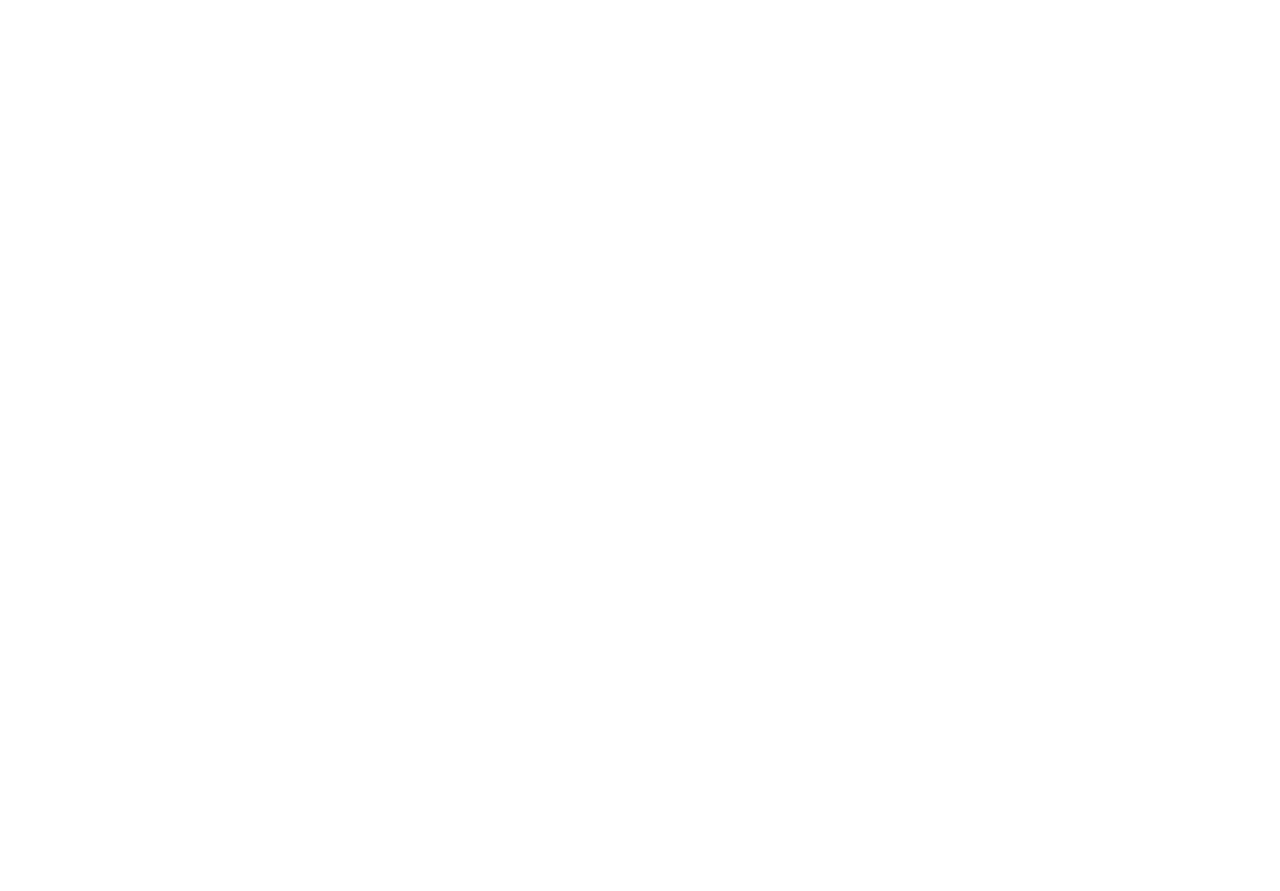
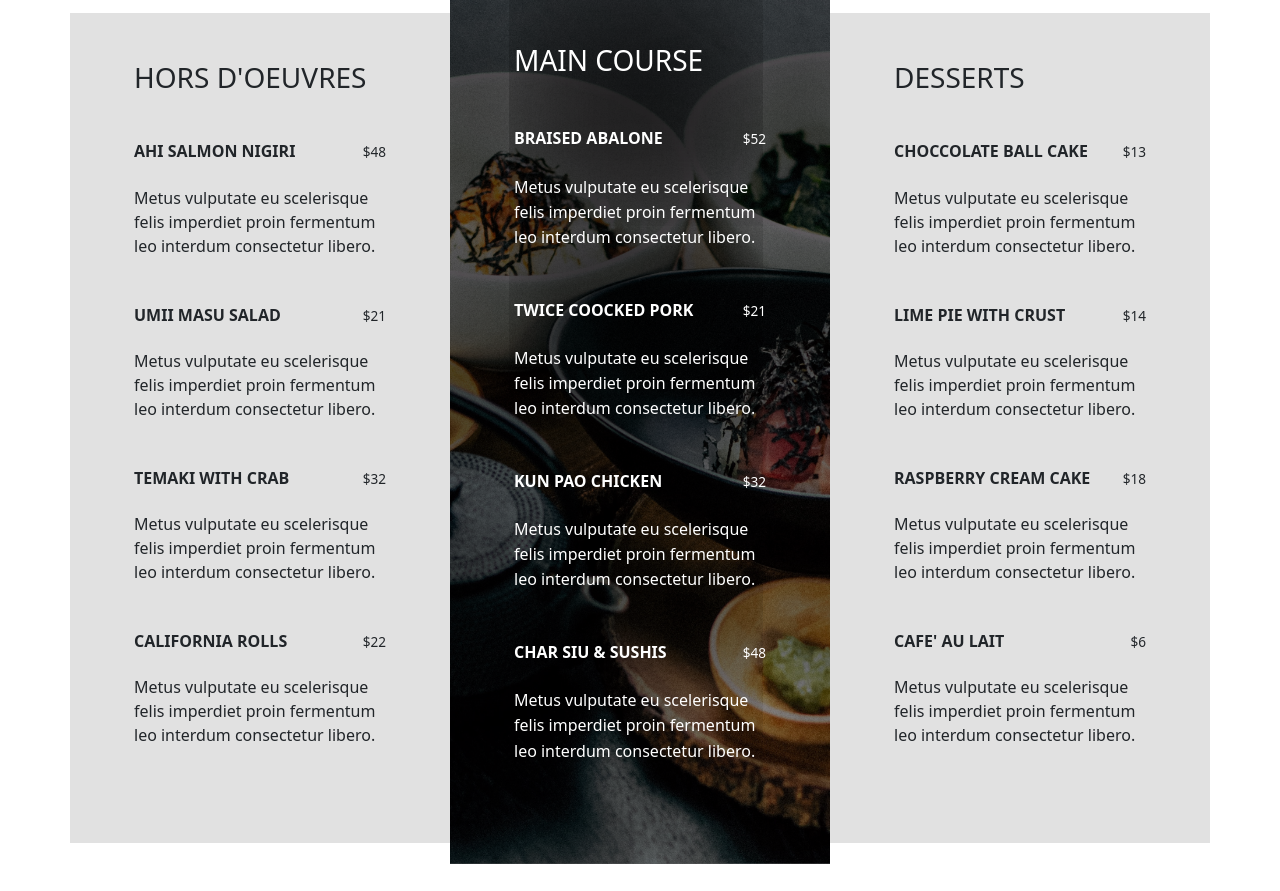
Before and after one commit to xGIANOx/proj-html-vuejs, a Vue app: page / in a window 1280 px wide. Shown: the part 7141-8032 px from the top of the page. Before the commit the page ends 7026 px from the top, so only its background shows below. Built offline with nearby package versions, Linux system fonts and the light colour scheme.

Commit message:
[add] menu component

```diff
--- a/src/components/AppMain.vue
+++ b/src/components/AppMain.vue
@@ -5,6 +5,8 @@
 import SponsoredPlate from './SponsoredPlate.vue'
 import NewsComponent from './NewsComponent.vue'
 import TakeoutComponent from './TakeoutComponent.vue'
+import MenuComponent from './MenuComponent.vue'
+
 
 
 
@@ -19,6 +21,7 @@
         SponsoredPlate,
         NewsComponent,
         TakeoutComponent,
+        MenuComponent,
     }
 }
 </script>
@@ -31,6 +34,7 @@
     <SponsoredPlate></SponsoredPlate>
     <NewsComponent></NewsComponent>
     <TakeoutComponent></TakeoutComponent>
+    <MenuComponent></MenuComponent>
 
 </template>
 
--- /dev/null
+++ b/src/components/MenuComponent.vue
@@ -0,0 +1,155 @@
+<script>
+export default{
+    name:"MenuComponent"
+}
+</script>
+
+<template>
+
+<div class="container mb-5">
+    <div class="row">
+        <div class="col left">
+            <h3 class="mb-5">HORS D'OEUVRES</h3>
+            <ul class="p-0">
+                <li class="mb-5">
+                    <div class="name_price d-flex justify-content-between">
+                        <h6 class="mb-4 fw-bold">AHI SALMON NIGIRI</h6>
+                        <div class="price">$48</div>
+                    </div>
+                    <p>Metus vulputate eu scelerisque felis imperdiet proin fermentum leo interdum consectetur libero.</p>
+                </li>
+                <li class="mb-5">
+                    <div class="name_price d-flex justify-content-between">
+                        <h6 class="mb-4 fw-bold">UMII MASU SALAD</h6>
+                        <div class="price">$21</div>
+                    </div>
+                    <p>Metus vulputate eu scelerisque felis imperdiet proin fermentum leo interdum consectetur libero.</p>
+                </li>
+                <li class="mb-5">
+                    <div class="name_price d-flex justify-content-between">
+                        <h6 class="mb-4 fw-bold">TEMAKI WITH CRAB</h6>
+                        <div class="price">$32</div>
+                    </div>
+                    <p>Metus vulputate eu scelerisque felis imperdiet proin fermentum leo interdum consectetur libero.</p>
+                </li>
+                <li class="mb-5">
+                    <div class="name_price d-flex justify-content-between">
+                        <h6 class="mb-4 fw-bold">CALIFORNIA ROLLS</h6>
+                        <div class="price">$22</div>
+                    </div>
+                    <p>Metus vulputate eu scelerisque felis imperdiet proin fermentum leo interdum consectetur libero.</p>
+                </li>
+            </ul>
+        </div>
+        <div class="col center text-white">
+            <h3 class="mb-5">MAIN COURSE</h3>
+            <ul class="p-0">
+                <li class="mb-5">
+                    <div class="name_price d-flex justify-content-between">
+                        <h6 class="mb-4 fw-bold">BRAISED ABALONE</h6>
+                        <div class="price">$52</div>
+                    </div>
+                    <p>Metus vulputate eu scelerisque felis imperdiet proin fermentum leo interdum consectetur libero.</p>
+                </li>
+                <li class="mb-5">
+                    <div class="name_price d-flex justify-content-between">
+                        <h6 class="mb-4 fw-bold">TWICE COOCKED PORK</h6>
+                        <div class="price">$21</div>
+                    </div>
+                    <p>Metus vulputate eu scelerisque felis imperdiet proin fermentum leo interdum consectetur libero.</p>
+                </li>
+                <li class="mb-5">
+                    <div class="name_price d-flex justify-content-between">
+                        <h6 class="mb-4 fw-bold">KUN PAO CHICKEN</h6>
+                        <div class="price">$32</div>
+                    </div>
+                    <p>Metus vulputate eu scelerisque felis imperdiet proin fermentum leo interdum consectetur libero.</p>
+                </li>
+                <li class="mb-5">
+                    <div class="name_price d-flex justify-content-between">
+                        <h6 class="mb-4 fw-bold">CHAR SIU & SUSHIS</h6>
+                        <div class="price">$48</div>
+                    </div>
+                    <p>Metus vulputate eu scelerisque felis imperdiet proin fermentum leo interdum consectetur libero.</p>
+                </li>
+            </ul>
+        </div>
+        <div class="col left">
+            <h3 class="mb-5">DESSERTS</h3>
+            <ul class="p-0">
+                <li class="mb-5">
+                    <div class="name_price d-flex justify-content-between">
+                        <h6 class="mb-4 fw-bold">CHOCCOLATE BALL CAKE</h6>
+                        <div class="price">$13</div>
+                    </div>
+                    <p>Metus vulputate eu scelerisque felis imperdiet proin fermentum leo interdum consectetur libero.</p>
+                </li>
+                <li class="mb-5">
+                    <div class="name_price d-flex justify-content-between">
+                        <h6 class="mb-4 fw-bold">LIME PIE WITH CRUST</h6>
+                        <div class="price">$14</div>
+                    </div>
+                    <p>Metus vulputate eu scelerisque felis imperdiet proin fermentum leo interdum consectetur libero.</p>
+                </li>
+                <li class="mb-5">
+                    <div class="name_price d-flex justify-content-between">
+                        <h6 class="mb-4 fw-bold">RASPBERRY CREAM CAKE</h6>
+                        <div class="price">$18</div>
+                    </div>
+                    <p>Metus vulputate eu scelerisque felis imperdiet proin fermentum leo interdum consectetur libero.</p>
+                </li>
+                <li class="mb-5">
+                    <div class="name_price d-flex justify-content-between">
+                        <h6 class="mb-4 fw-bold">CAFE' AU LAIT</h6>
+                        <div class="price">$6</div>
+                    </div>
+                    <p>Metus vulputate eu scelerisque felis imperdiet proin fermentum leo interdum consectetur libero.</p>
+                </li>
+            </ul>
+        </div>
+    </div>
+</div>
+
+</template>
+
+<style lang="scss" scoped>
+    ul{
+        list-style: none;
+    }
+    .container{
+        margin-top: 8rem;
+    }
+    .price{
+        font-size: 0.85rem;
+    }
+    p{
+        font-weight: lighter;
+        margin: 0;
+    }
+    .left{
+        background-color: rgb(225, 225, 225);
+        padding: 3rem 4rem;
+    }
+    .left:hover{
+        transform: scaleY(1.05);
+        box-shadow: 0 4px 8px 0 rgba(0, 0, 0, 0.3), 0 6px 20px 0 rgba(0, 0, 0, 0.19);
+
+
+    }
+    .center{
+        padding: 3rem 4rem;
+        background-image: url("../assets/img/misc22x.jpg");
+        background-size: cover;
+        box-shadow: inset 50px 250px 350px 150px rgba(0,0,0,0.92);
+        transform: scaleY(1.05);
+    }
+    .center:hover{
+        transform: scaleY(1.10);
+        box-shadow: inset 50px 250px 350px 150px rgba(0,0,0,0.92);
+        box-shadow: 0 4px 8px 0 rgba(0, 0, 0, 0.3), 0 6px 20px 0 rgba(0, 0, 0, 0.19);
+        p{
+            font-weight: bold;
+        }
+
+    }
+</style>
```
